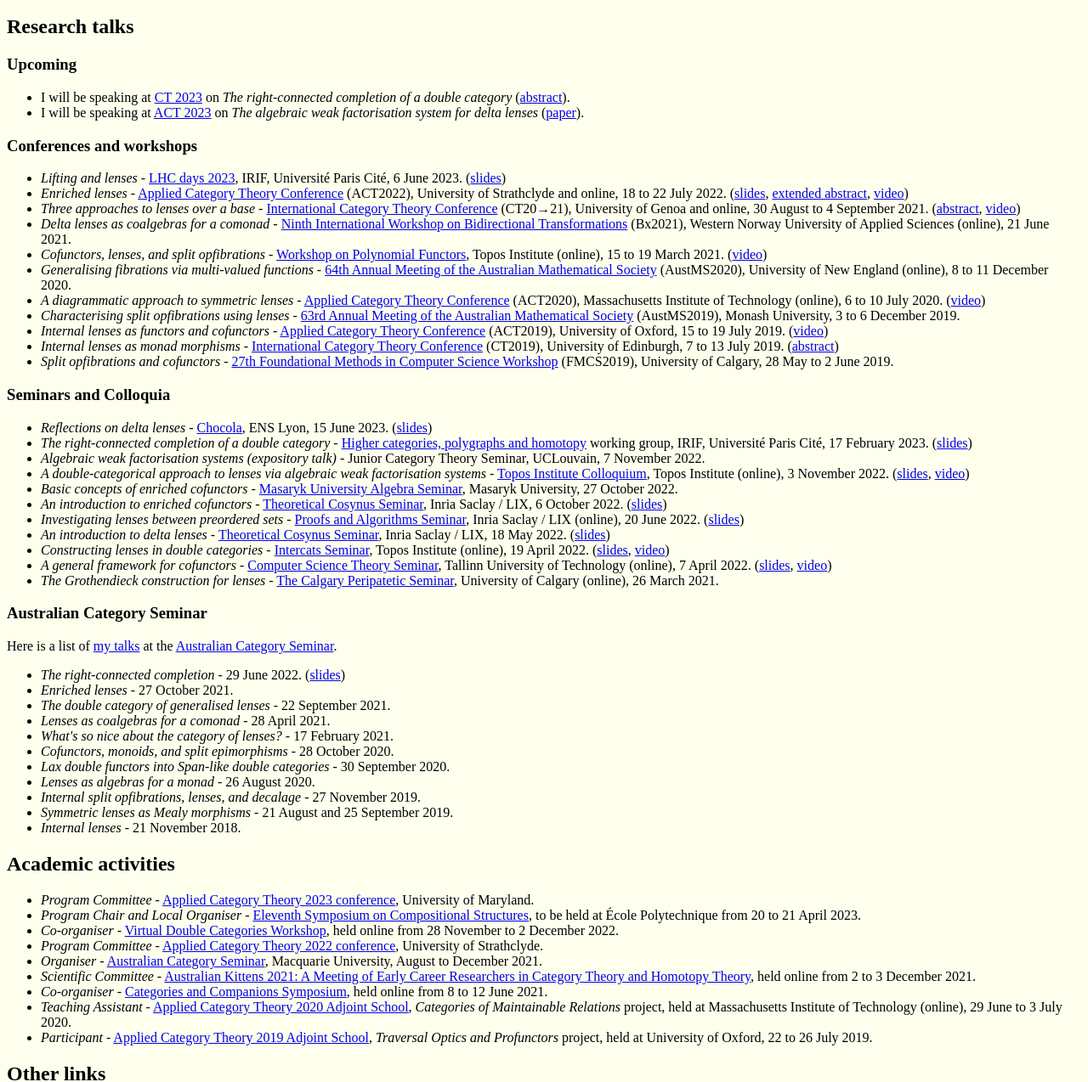
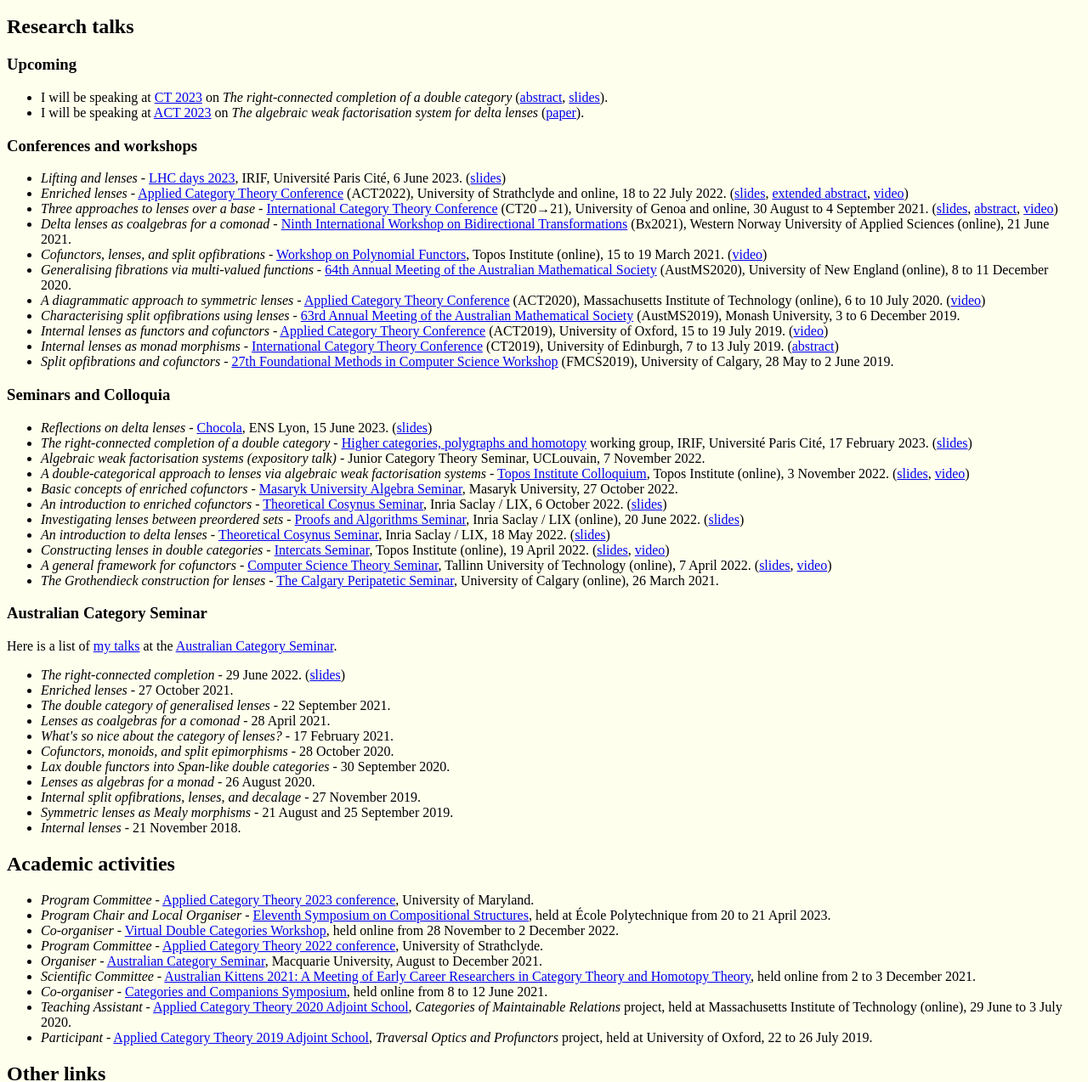
Before and after one commit to BryceClarke/bryceclarke.github.io, a plain HTML site: page index.html in a window 1280 px wide. Shown: the part 1169-2443 px from the top of the page at 85% size. Drawn offline with Linux system fonts and the light colour scheme.

Commit message:
CT slides

```diff
--- a/index.html
+++ b/index.html
@@ -93,7 +93,7 @@ Master's thesis, Macquarie University, December 2018.</li>
 <h3>Upcoming</h3>
 
 <ul>
-<li>I will be speaking at <a href="https://sites.uclouvain.be/ct2023/">CT 2023</a> on <i>The right-connected completion of a double category</i> (<a href="abstracts/CT2023-abstract.pdf">abstract</a>).</li>
+<li>I will be speaking at <a href="https://sites.uclouvain.be/ct2023/">CT 2023</a> on <i>The right-connected completion of a double category</i> (<a href="abstracts/CT2023-abstract.pdf">abstract</a>, <a href="https://bryceclarke.github.io/talk-slides/2023-07-CT2023.pdf">slides</a>).</li>
 <li>I will be speaking at <a href="https://act2023.github.io">ACT 2023</a> on <i>The algebraic weak factorisation system for delta lenses</i> (<a href="https://arxiv.org/abs/2305.02732">paper</a>).</li>
 </ul>
 
@@ -102,7 +102,7 @@ Master's thesis, Macquarie University, December 2018.</li>
 <ul>
 <li> <i>Lifting and lenses</i> - <a href="https://smimram.gitlabpages.inria.fr/lhc/journees.html/">LHC days 2023</a>, IRIF, Université Paris Cité, 6 June 2023. (<a href="https://bryceclarke.github.io/talk-slides/2023-06-LHC-days.pdf">slides</a>)</li>
 <li> <i>Enriched lenses</i> - <a href="https://msp.cis.strath.ac.uk/act2022/">Applied Category Theory Conference</a> (ACT2022), University of Strathclyde and online, 18 to 22 July 2022. (<a href="https://bryceclarke.github.io/talk-slides/2022-07-ACT2022.pdf">slides</a>, <a href="abstracts/ACT2022-extended-abstract.pdf">extended abstract</a>, <a href="https://youtu.be/RSoO46D5ojQ?t=20990">video</a>)</li>
-<li> <i>Three approaches to lenses over a base</i> - <a href="https://sites.google.com/view/ct2021/">International Category Theory Conference</a> (CT20&rarr;21), University of Genoa and online, 30 August to 4 September 2021. (<a href="abstracts/CT2021-abstract.pdf">abstract</a>, <a href="https://www.youtube.com/watch?v=it8QHc74bMU">video</a>)</li>
+<li> <i>Three approaches to lenses over a base</i> - <a href="https://sites.google.com/view/ct2021/">International Category Theory Conference</a> (CT20&rarr;21), University of Genoa and online, 30 August to 4 September 2021. (<a href="https://bryceclarke.github.io/talk-slides/2021-09-CT2021.pdf">slides</a>, <a href="abstracts/CT2021-abstract.pdf">abstract</a>, <a href="https://www.youtube.com/watch?v=it8QHc74bMU">video</a>)</li>
 <li> <i>Delta lenses as coalgebras for a comonad</i> - <a href="http://bx-community.wikidot.com/bx2021:home">Ninth International Workshop on Bidirectional Transformations</a> (Bx2021), Western Norway University of Applied Sciences (online), 21 June 2021.</li>
 <li> <i>Cofunctors, lenses, and split opfibrations</i> - <a href="https://topos.site/p-func-2021-workshop/">Workshop on Polynomial Functors</a>, Topos Institute (online), 15 to 19 March 2021. (<a href="https://www.youtube.com/watch?v=-klwGDWN54s&t=10822s">video</a>)</li>
 <li> <i>Generalising fibrations via multi-valued functions</i> - <a href="https://austms.org.au/meetings/annual-conferences/2020-austms-meeting/">64th Annual Meeting of the Australian Mathematical Society</a> (AustMS2020), University of New England (online), 8 to 11 December 2020.</li>
@@ -151,7 +151,7 @@ Master's thesis, Macquarie University, December 2018.</li>
 
 <ul>
 <li> <i>Program Committee</i> - <a href="https://act2023.github.io">Applied Category Theory 2023 conference</a>, University of Maryland.</li>
-<li> <i>Program Chair and Local Organiser</i> - <a href="https://www.cl.cam.ac.uk/events/syco/11/">Eleventh Symposium on Compositional Structures</a>, to be held at École Polytechnique from 20 to 21 April 2023.</li>
+<li> <i>Program Chair and Local Organiser</i> - <a href="https://www.cl.cam.ac.uk/events/syco/11/">Eleventh Symposium on Compositional Structures</a>, held at École Polytechnique from 20 to 21 April 2023.</li>
 <li> <i>Co-organiser</i> - <a href="https://bryceclarke.github.io/virtual-double-categories-workshop/">Virtual Double Categories Workshop</a>, held online from 28 November to 2 December 2022.</li>
 <li> <i>Program Committee</i> - <a href="https://msp.cis.strath.ac.uk/act2022/">Applied Category Theory 2022 conference</a>, University of Strathclyde.</li>
 <li> <i>Organiser</i> - <a href="http://web.science.mq.edu.au/groups/coact/seminar/">Australian Category Seminar</a>, Macquarie University, August to December 2021.</li>
@@ -180,7 +180,7 @@ Master's thesis, Macquarie University, December 2018.</li>
 <hr>
 
 <small>
-Last update: 2023-06-19.
+Last update: 2023-07-06.
 </small>
 
 </body>
```
